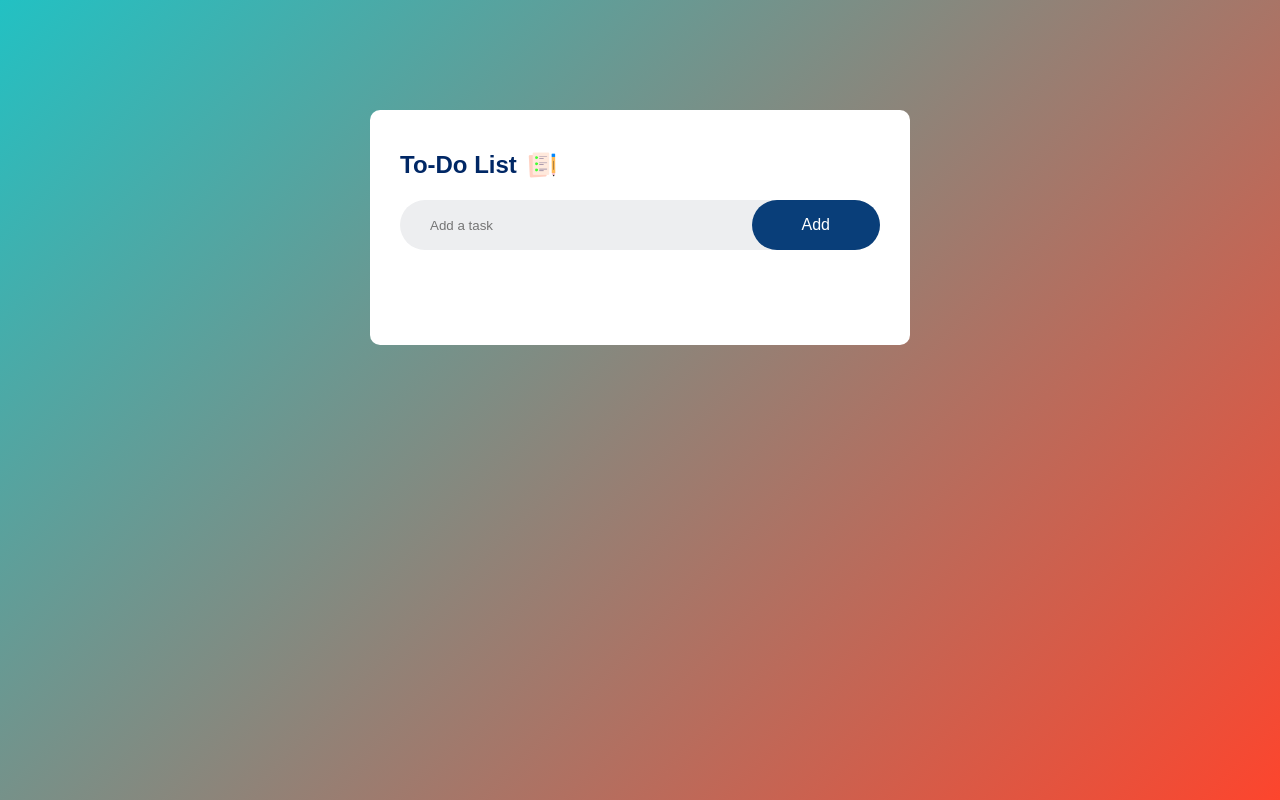
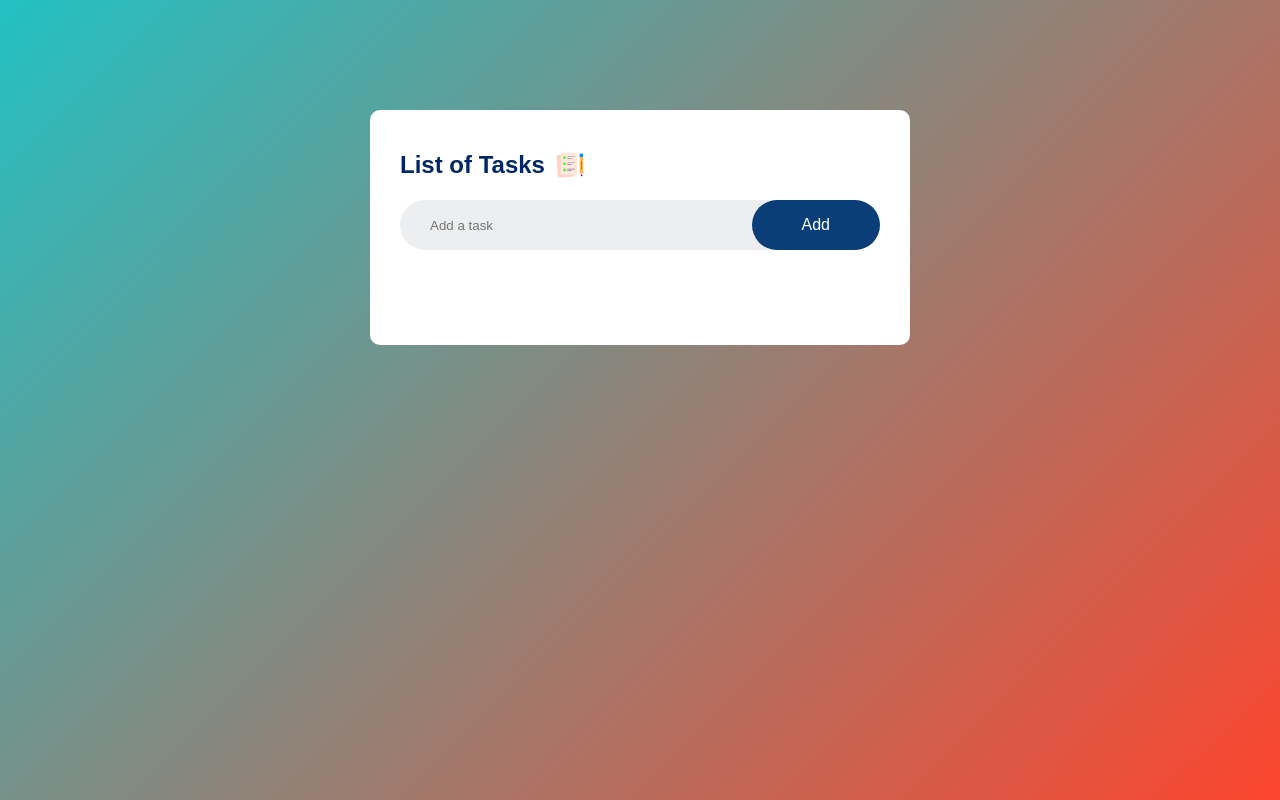
Before and after one commit to akmeghana29/TaskHarbour, a plain HTML site: page dashboard.html in a window 1280 px wide. Drawn offline with Linux system fonts and the light colour scheme.

Commit message:
Update dashboard.html

```diff
--- a/dashboard.html
+++ b/dashboard.html
@@ -8,7 +8,7 @@
 <body>
 <div class="container">
     <div class="TaskHarbour">
-        <h2>To-Do List <img src="images/icon.png"></h2>
+        <h2>List of Tasks <img src="images/icon.png"></h2>
         <div class="row">
             <input type="text" id="input-box" placeholder="Add a task">
             <button onclick="addTask()">Add</button>
```
